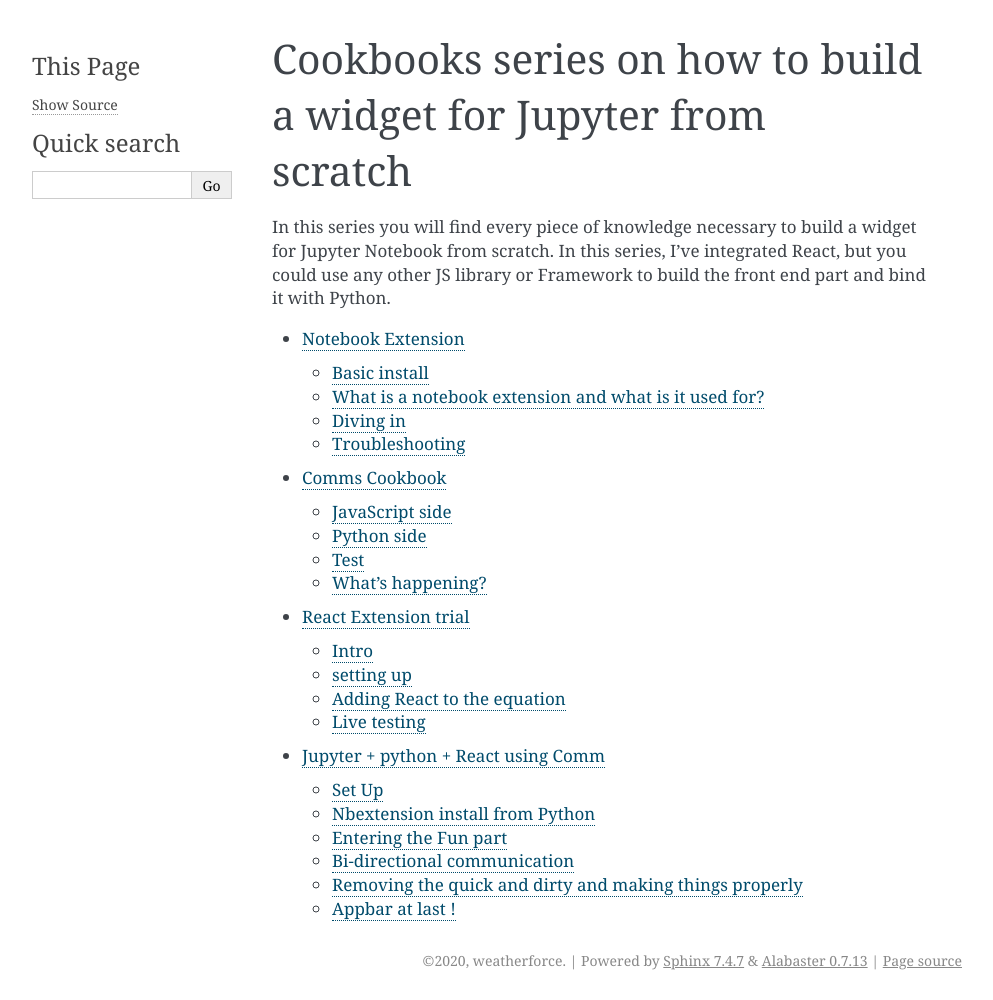
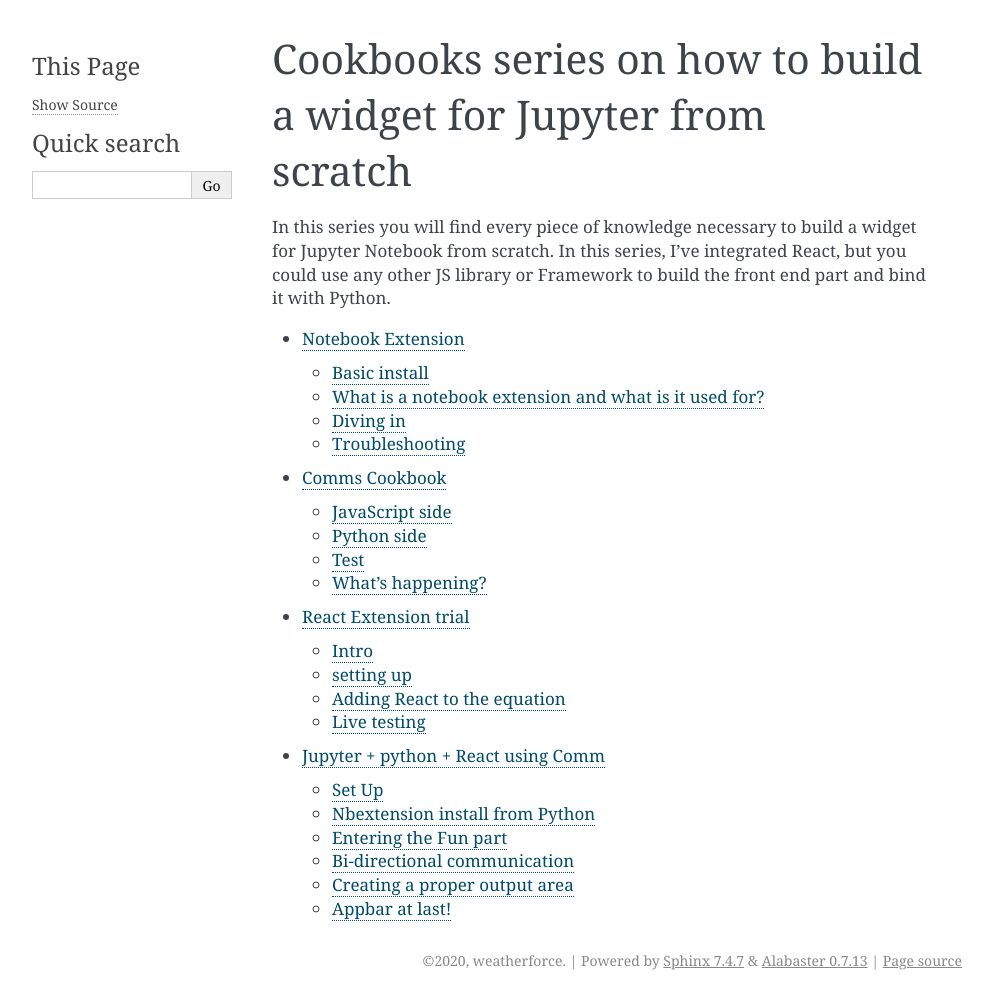
Before and after one commit to weatherforce/ipyreact, a Sphinx documentation site: the page built from docs/source/cookbook-series.rst, in a window 1280 px wide. Shown: the whole page, without its empty margins (148-1141 px from the left). Built offline with Sphinx 7.4.7, drawn with Linux system fonts in a browser that asks for light colours; pages that are not in the unit, such as notebooks, are missing from menus; part of the change alters nothing that is shown.

````diff
--- a/docs/source/react_comm_trial.md
+++ b/docs/source/react_comm_trial.md
@@ -474,32 +474,11 @@ def received(msg):
 Click and the counter should get incremented.  You may also evaluate `data` in
 a cell, click on the button and print again.
 
-## Removing the quick and dirty and making things properly
+## Creating a proper output area
 
-Right above, We have fixed a small margin issue in a wrong way `{{marginLeft: "150px"}}`... NO!
-Sorry, it was a bit loud.. anyway, the idea here is to try to fit the jupyter output.
-Long story made short, I followed the idea of our dear [Chelm](https://github.com/timbr-io/jupyter-react-js/blob/master/src/output.js)
-
-```javascript
-...
-    const area = document.createElement( 'div' );
-    area.classList.add( 'jupyter-react-area' );
-    area.classList.add( 'widget-area' );
-    this.area = area;
-
-    const _prompt = document.createElement( 'div' );
-    _prompt.classList.add( 'prompt' );
-    area.appendChild( _prompt );
-
-    const subarea = document.createElement( 'div' );
-    subarea.classList.add( 'jupyter-react-subarea' );
-    subarea.classList.add( 'widget-subarea' );
-    area.appendChild( subarea );
-...
-```
-
-except that instead of making our own css classes, I re-used the jupyter ones.
-It becomes then:
+Above we've explicitely set a margin with `{{marginLeft: "150px"}}` in order to
+fit the jupyter output area. Let's now properly create all the elements that
+make an output area:
 
 ```javascript
 import React from 'react'
@@ -508,20 +487,20 @@ import App from './App'
 let promise = import('base/js/namespace')
 
 const create_subarea = (output) =>{
-	const area = document.createElement('div')
-	area.classList.add('output_area')
-	output.appendChild(area)
+    const area = document.createElement('div')
+    area.classList.add('output_area')
+    output.appendChild(area)
 
-	const prompt = document.createElement('div')
-	prompt.classList.add('prompt')
-	prompt.classList.add('prompt_output')
-	area.appendChild(prompt)
+    const prompt = document.createElement('div')
+    prompt.classList.add('prompt')
+    prompt.classList.add('prompt_output')
+    area.appendChild(prompt)
 
 
-	const subarea = document.createElement('div')
-	subarea.classList.add('output_subarea')
-	area.appendChild(subarea)
-	return subarea
+    const subarea = document.createElement('div')
+    subarea.classList.add('output_subarea')
+    area.appendChild(subarea)
+    return subarea
 }
 
 export const load_ipython_extension = () =>{
@@ -533,8 +512,8 @@ export const load_ipython_extension = () =>{
             const msg_id = msg.parent_header.msg_id
             const cell = Jupyter.notebook.get_msg_cell( msg_id );
             if(cell.output_area.selector[0]){
-				const output = cell.output_area.selector[0].getElementsByClassName('output')[0]
-				const subarea = create_subarea(output)
+                const output = cell.output_area.selector[0].getElementsByClassName('output')[0]
+                const subarea = create_subarea(output)
                 ReactDOM.render(<App comm={comm} data={msg.content.data}/>, subarea)
             }
         })
@@ -542,23 +521,21 @@ export const load_ipython_extension = () =>{
 }
 ```
 
-and boom ! clean way to print the widget :D
+Now the widget is displayed in a proper output area.
 
 
-## Appbar at last !
+## Appbar at last!
 
-Now, lets import material ui Appbar into our project
+Now, let's import Material-UI Appbar into our project.
 
-Material ui import :
+Material-UI import:
 
 ```bash
 cd appbar/appbarjs
 yarn add @material-ui/core @material-ui/icons typeface-roboto
 ```
 
-> note: put import 'typeface-roboto' into index.js
-
-then modify the App.js file like this:
+Insert `import "typeface-roboto"` into index.js and modify `App.js` like this:
 
 ```javascript
 import React from 'react'
@@ -605,70 +582,70 @@ function ButtonAppBar() {
 
 class App extends React.Component{
 
-	constructor(props){
-		super(props)
-		this.state = {data: props.data}
+    constructor(props){
+        super(props)
+        this.state = {data: props.data}
 
-		this.handleMsg = this.handleMsg.bind(this)
-		this.handleClick = this.handleClick.bind(this)
+        this.handleMsg = this.handleMsg.bind(this)
+        this.handleClick = this.handleClick.bind(this)
 
-		props.comm.on_msg(this.handleMsg)
-	}
+        props.comm.on_msg(this.handleMsg)
+    }
 
-	handleClick(e){
-		this.props.comm.send("click")
-	}
+    handleClick(e){
+        this.props.comm.send("click")
+    }
 
-	handleMsg( msg ){
-		const data = msg.content.data
-		this.setState({data: data})
-		console.log("hey ! we received a msg")
-	}
+    handleMsg( msg ){
+        const data = msg.content.data
+        this.setState({data: data})
+        console.log("hey ! we received a msg")
+    }
 
-	render(){
-		return(
-		<div style={{marginLeft: "150px"}} >
-			<ButtonAppBar/>
-			<h1> Hello {this.state.data.title}! </h1>
-			<button onClick={ this.handleClick }> count +1 </button>
-			<h3> count: {this.state.data.count} </h3>
-		</div>
-		)}
+    render(){
+        return(
+        <div>
+          <ButtonAppBar/>
+          <h1> Hello {this.state.data.title}! </h1>
+          <button onClick={ this.handleClick }> count +1 </button>
+          <h3> count: {this.state.data.count} </h3>
+        </div>
+        )
+    }
 }
 
 export default App
 ```
 
-At this point , it won't compile since it needs a css-loader:
+At this point it won't compile since it needs a CSS loader:
 
 ```bash
 yarn add style-loader css-loader file-loader --dev
 ```
 
-then in webpack.config.js add these rules :
+Then in webpack.config.js add these rules:
 
 ```javascript
-...
- 		{
-        	test: /\.css$/i,
-        	use: ['style-loader', 'css-loader'],
-      	},
-		{
-       	test: /\.(woff|woff2|eot|ttf|otf)$/,
-       	use: [
-          		'file-loader',
-         ],
-       },
-...
+// ...
+    {
+        test: /\.css$/i,
+        use: ['style-loader', 'css-loader'],
+    },
+    {
+        test: /\.(woff|woff2|eot|ttf|otf)$/,
+        use: [
+            'file-loader',
+        ],
+    },
+// ...
 ```
 
-thennnn....
-
+Then:
 
 ```bash
-yarn build && cd .. && pip install . && nbk test.ipynb
+yarn build && cd .. && pip install . && jupyter notebook test.ipynb
 ```
 
-you have a nice appbar printed on you notebook :)
+You should now have a nice appbar printed on you notebook.
 
-A final work would be to instantiate it and set events on it for a nice render
+A further step would be to instantiate it and set events on it for nice rendering.
````
